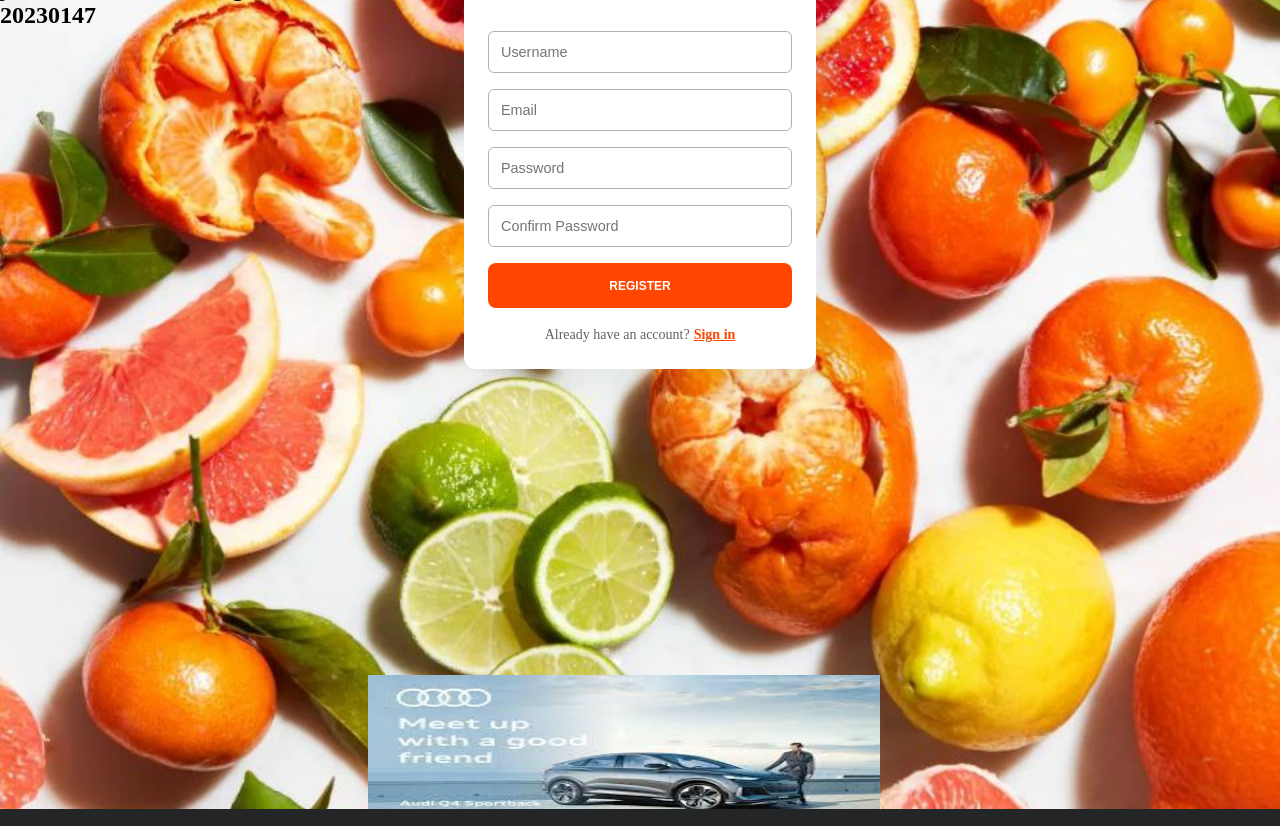
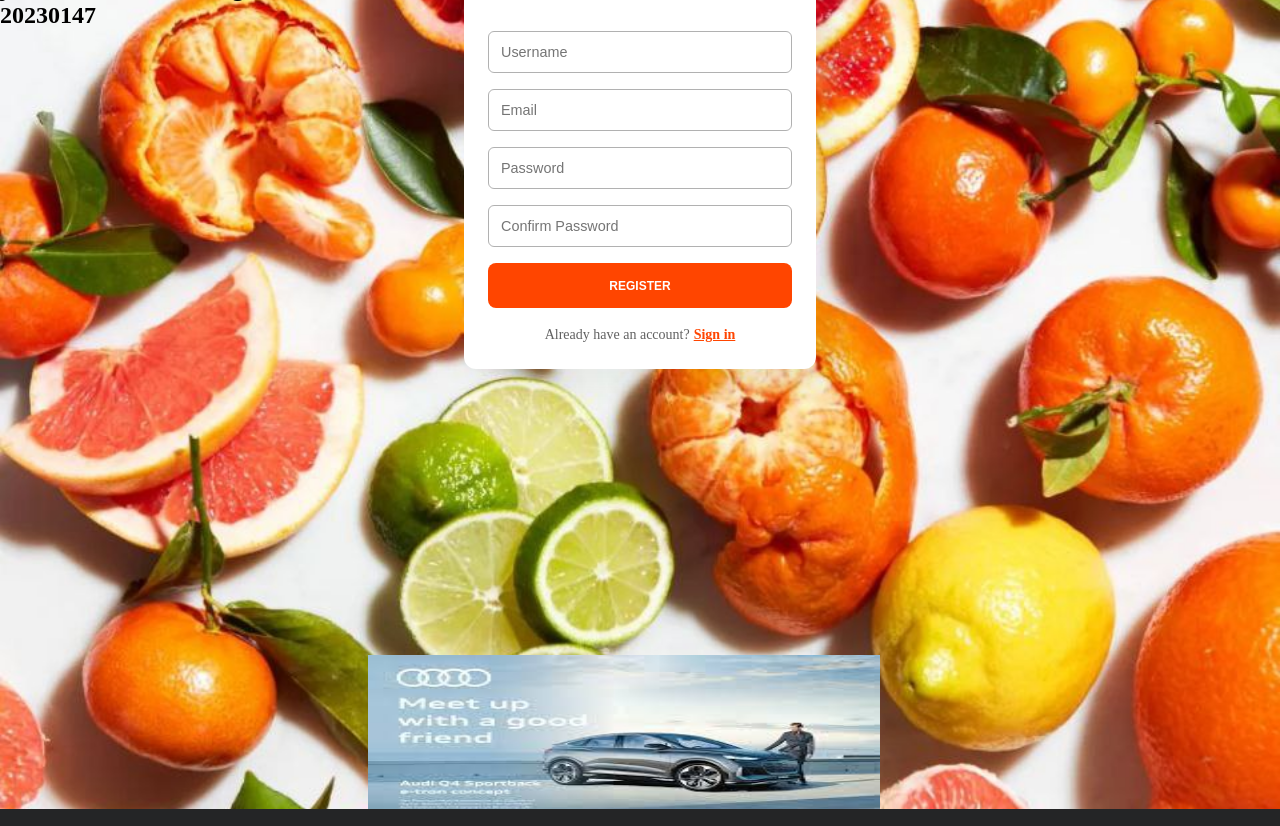
Before and after one commit to itteamj/itteamj.github.io, a plain HTML site: page register.html in a window 1280 px wide. Shown: the part 225-1051 px from the top of the page. Drawn offline with Linux system fonts and the light colour scheme.

Commit message:
Update register.css

```diff
--- a/register.css
+++ b/register.css
@@ -166,7 +166,7 @@ body{
 
 .ad-banner {
   position: absolute;
-  top: calc(100% + 100px);
+  top: calc(100% + 80px);
   right: 400px;
 }
 .ad-banner img{
```
